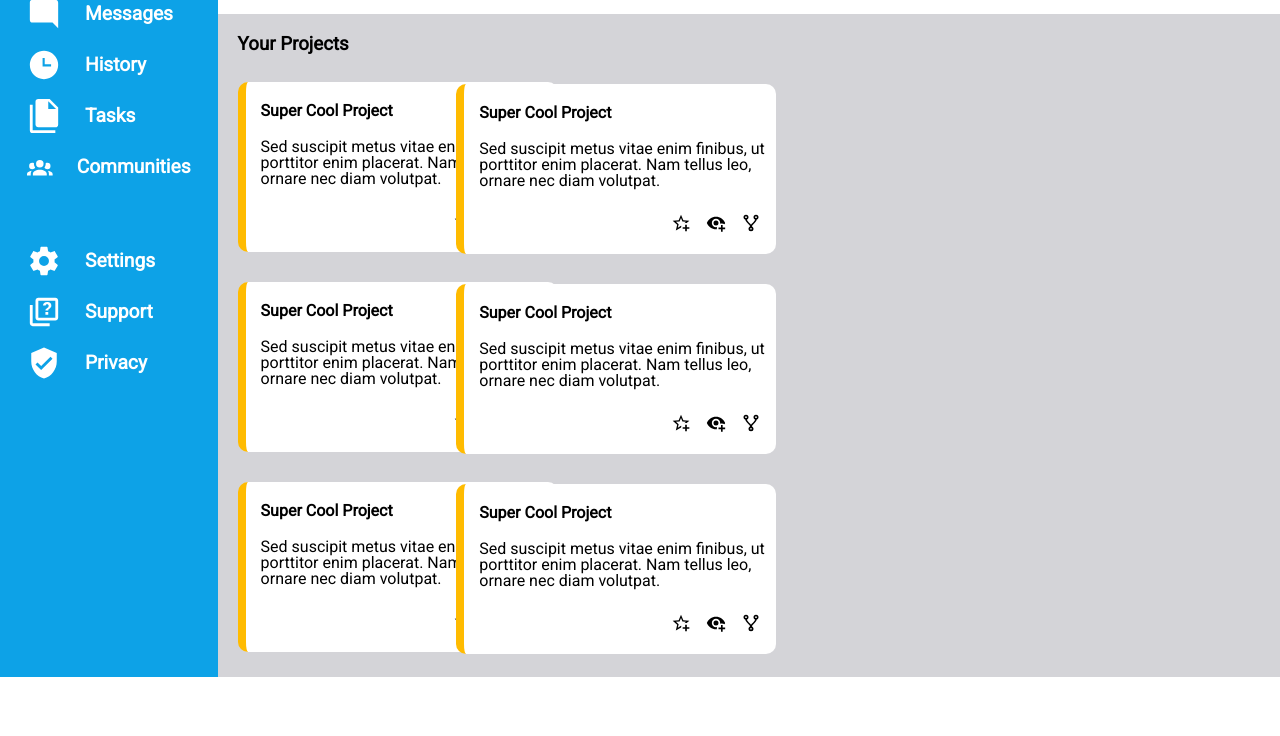
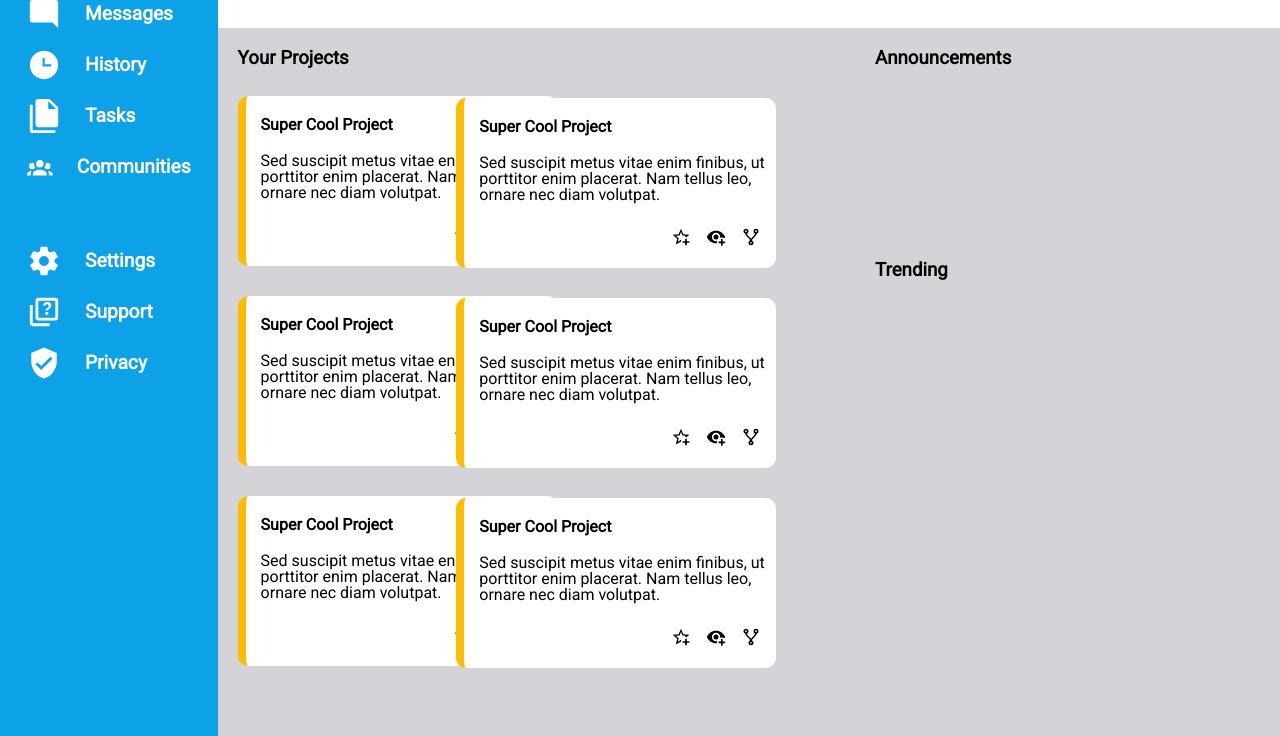
Before and after one commit to n-pontes/admin-dashboard-v2, a plain HTML site: page index.html in a window 1280 px wide. Shown: the part 196-932 px from the top of the page. Before the commit the page ends 873 px from the top, so only its background shows below. Drawn offline with Linux system fonts and the light colour scheme; files whose address does not match are found by name; a web font is replaced by a local one.

Commit message:
Adjust grid row/column of the element placement

```diff
--- a/css/style.css
+++ b/css/style.css
@@ -173,6 +173,16 @@ body {
     background-color: hsl(240, 5%, 84%);
   }
 
+  .aannouncements {
+    grid-column: 3 / 4;
+    grid-row: 1 / 2;
+  }
+
+.trending {
+    grid-column: 3 / 4;
+    grid-row: 2 / 3;
+  }
+
   .article-right {
     margin-top: 40px;
     margin-left: -100px;
--- a/index.html
+++ b/index.html
@@ -225,6 +225,16 @@
                         </div>
                     </div>
                 </div>
+                <div class="announcements">
+                    <div class="title">
+                        <h3>Announcements</h3>
+                    </div>
+                </div>
+                <div class="trending">
+                    <div class="title">
+                        <h3>Trending</h3>
+                    </div>
+                </div>
             </div>
         </div>
     </div>
```
